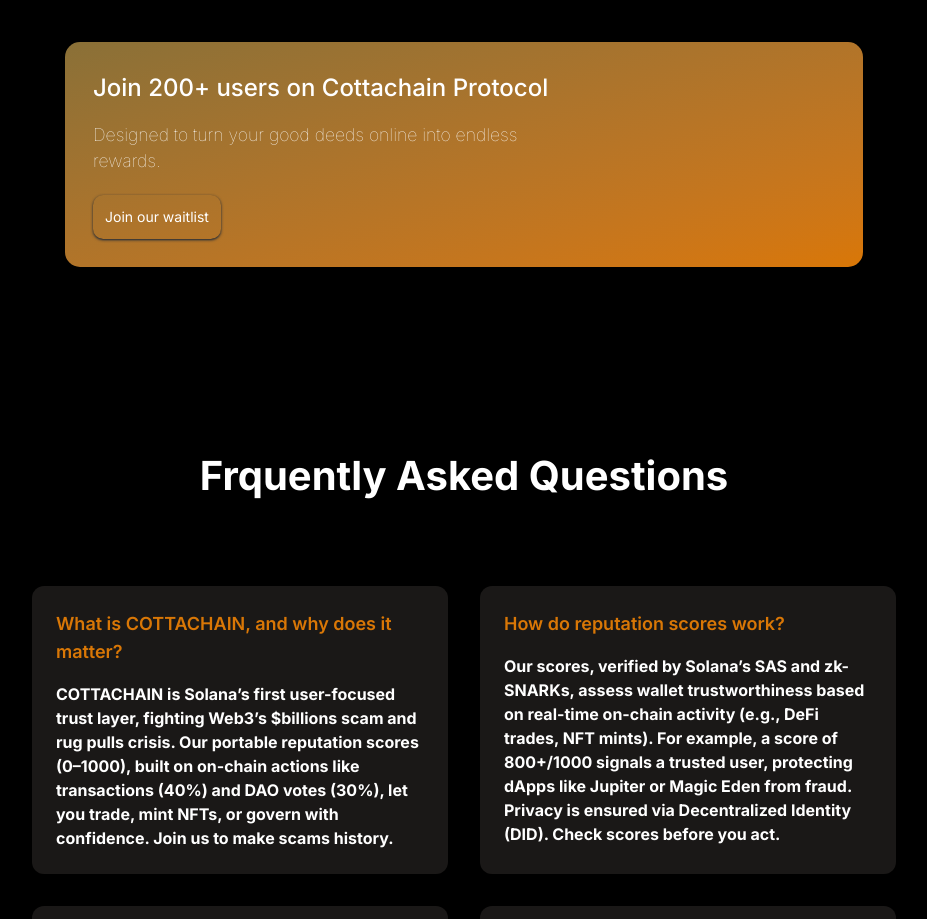
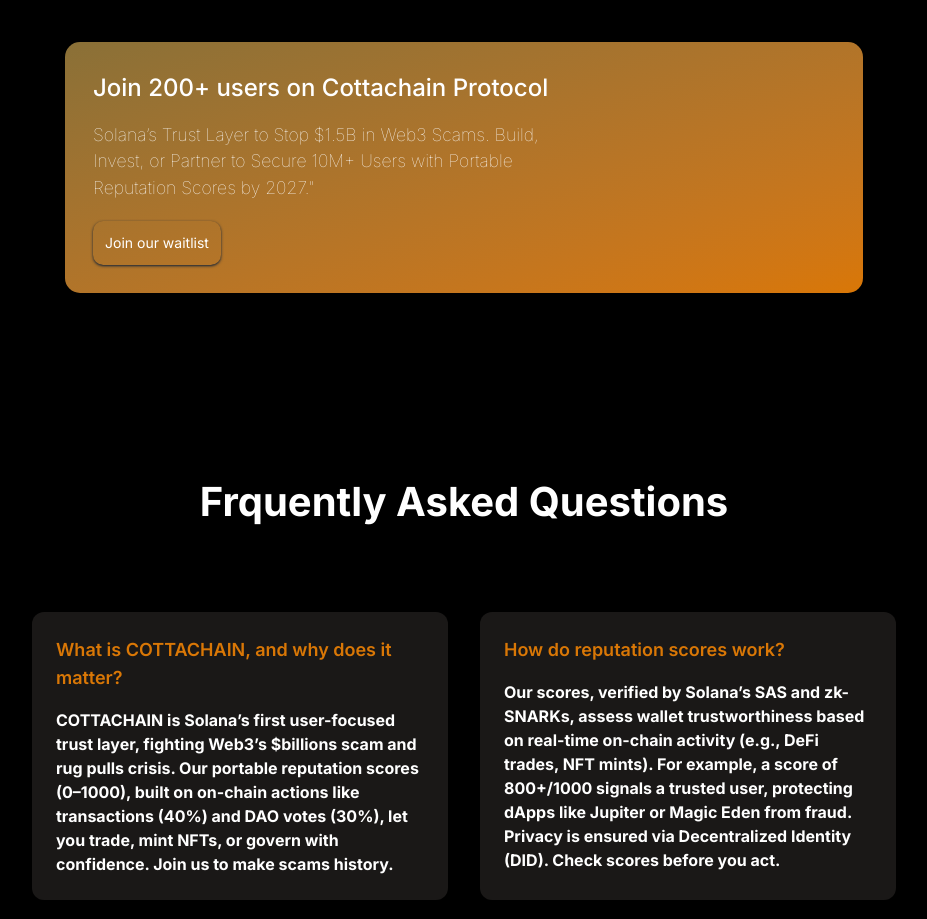
Before and after one commit to COTTACHAIN-REP/frontend, a Next.js app: page / in a window 1280 px wide. Shown: the part 7280-8199 px from the top of the page, without its empty margins (176-1103 px from the left). Built offline with nearby package versions, Linux system fonts and the light colour scheme.

Commit message:
changes to join cottachain protocol section fix

```diff
--- a/components/sections/whyCottachain.tsx
+++ b/components/sections/whyCottachain.tsx
@@ -205,7 +205,11 @@
             <div className="relative w-full my-[50px] max-w-[95vw] md:max-w-[800px] md:mt-20 p-[1px] rounded-[10px] mx-auto">
                 <div className="h-full rounded-[15px] p-2 bg-gradient-to-br from-[#8A7037] to-[#D97706] flex flex-col justify-center items-start p-5 md:p-7">
                     <p className="font-medium text-[1.1rem] md:text-[1.5rem] mb-4 text-white">Join 200+ users on Cottachain Protocol</p>
-                    <p className="text-white font-thin text-[1rem] md:text-[1.1rem] w-full md:w-[65%] mb-5">Designed to turn your good deeds online into endless rewards.</p>
+                    <p className="text-white font-thin text-[1rem] md:text-[1.1rem] w-full md:w-[65%] mb-5">
+
+                    Solana’s Trust Layer to Stop $1.5B in Web3 Scams. Build, Invest, or Partner to Secure 10M+ Users with Portable Reputation Scores by 2027."
+
+                    </p>
                     <div className="flex flex-col md:flex-row gap-4 w-full">
                         <Link href="/waitlist">    <button className="bg-transparent shadow-sm shadow-gray-800 cursor-pointer hover:bg-slate-900 text-white text-sm p-3 rounded-[10px] w-full md:w-auto">Join our waitlist</button> </Link>
                     </div>
```
